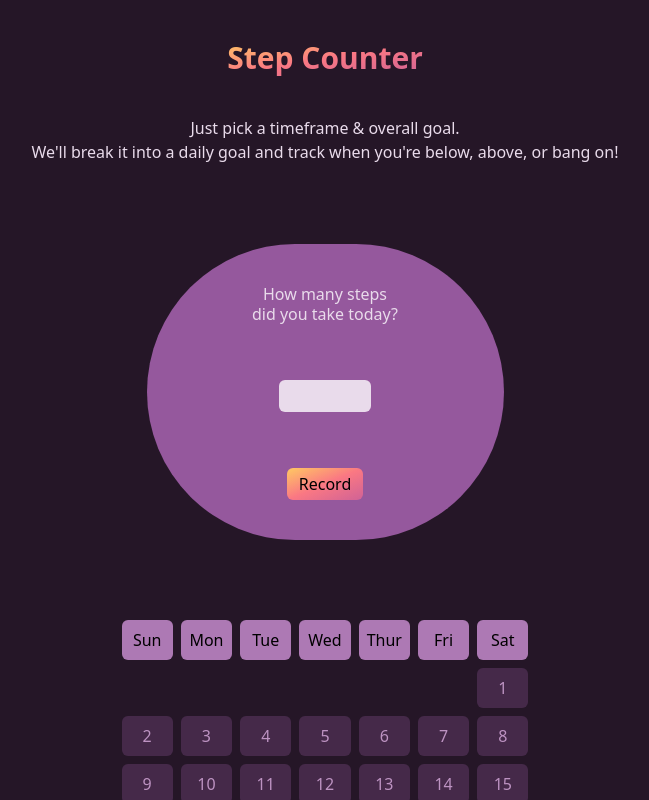
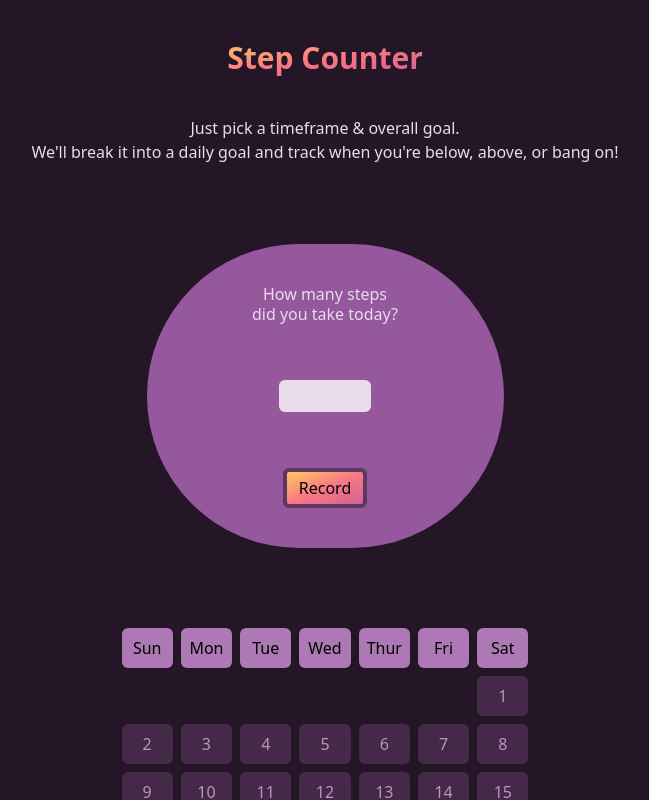
Before and after one commit to JoleneKearse/step-counter, a React (Vite) app: page / in a window 1280 px wide. Shown: the top 800 px of the page, without its empty margins (315-964 px from the left). Built offline with nearby package versions, Linux system fonts and the light colour scheme.

Commit message:
chore: add border to button

```diff
--- a/src/components/Counter.tsx
+++ b/src/components/Counter.tsx
@@ -11,7 +11,7 @@ export function Counter() {
         className="w-3/5 px-4 py-1 font-bold text-center rounded-md text-neutral-800 bg-neutral-200 md:w-2/5 lg:w-1/3"
       />
       <button
-        className="inline-block px-3 py-1 rounded-md w-fit bg-gradient-to-br from-orange via-bright-salmon to-dusty-pink hover:bg-gradient-to-tl"
+        className="inline-block px-3 py-1 border border-4 rounded-md border-neutral-900 w-fit bg-gradient-to-br from-orange via-bright-salmon to-dusty-pink hover:bg-gradient-to-tl"
       >
         Record
       </button>
```
